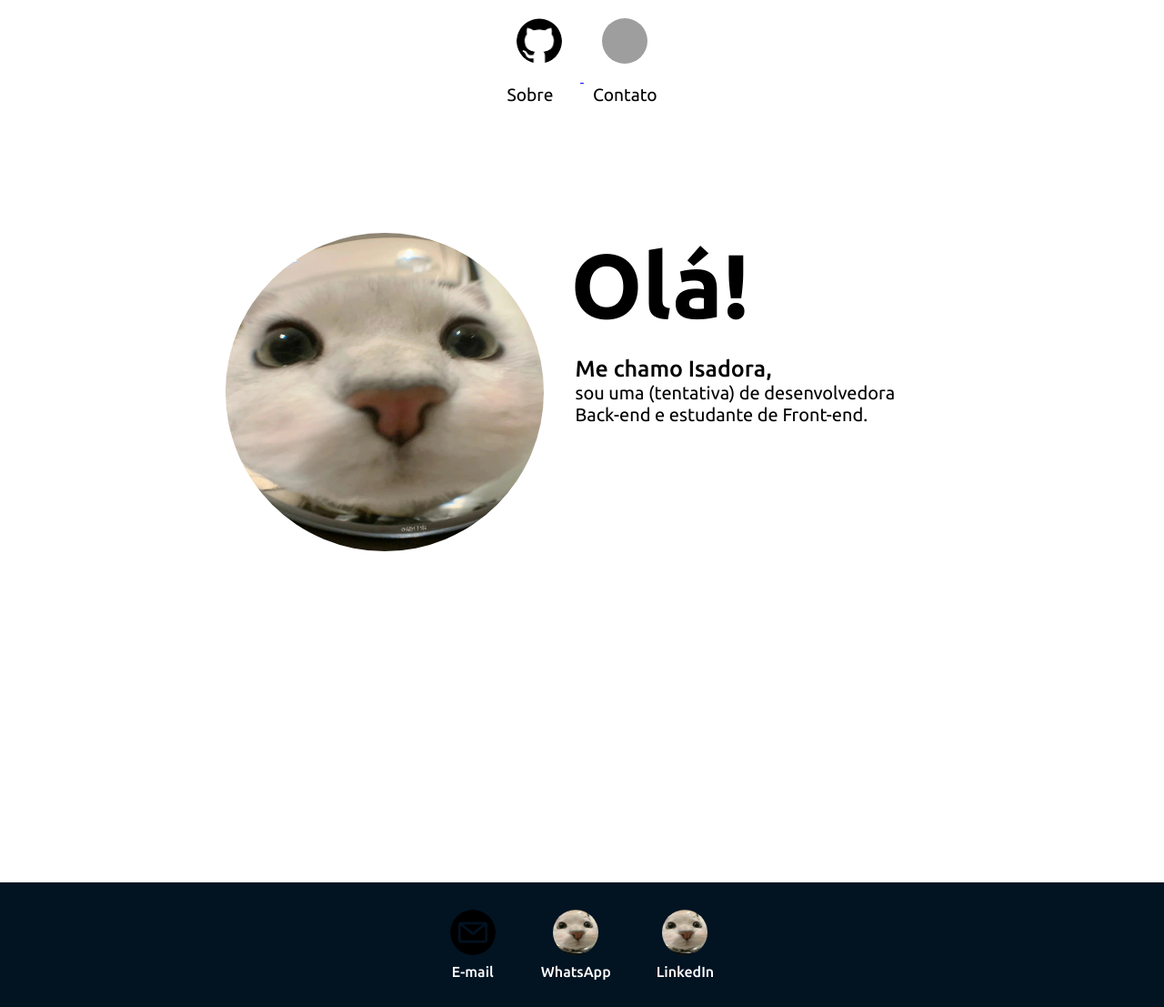
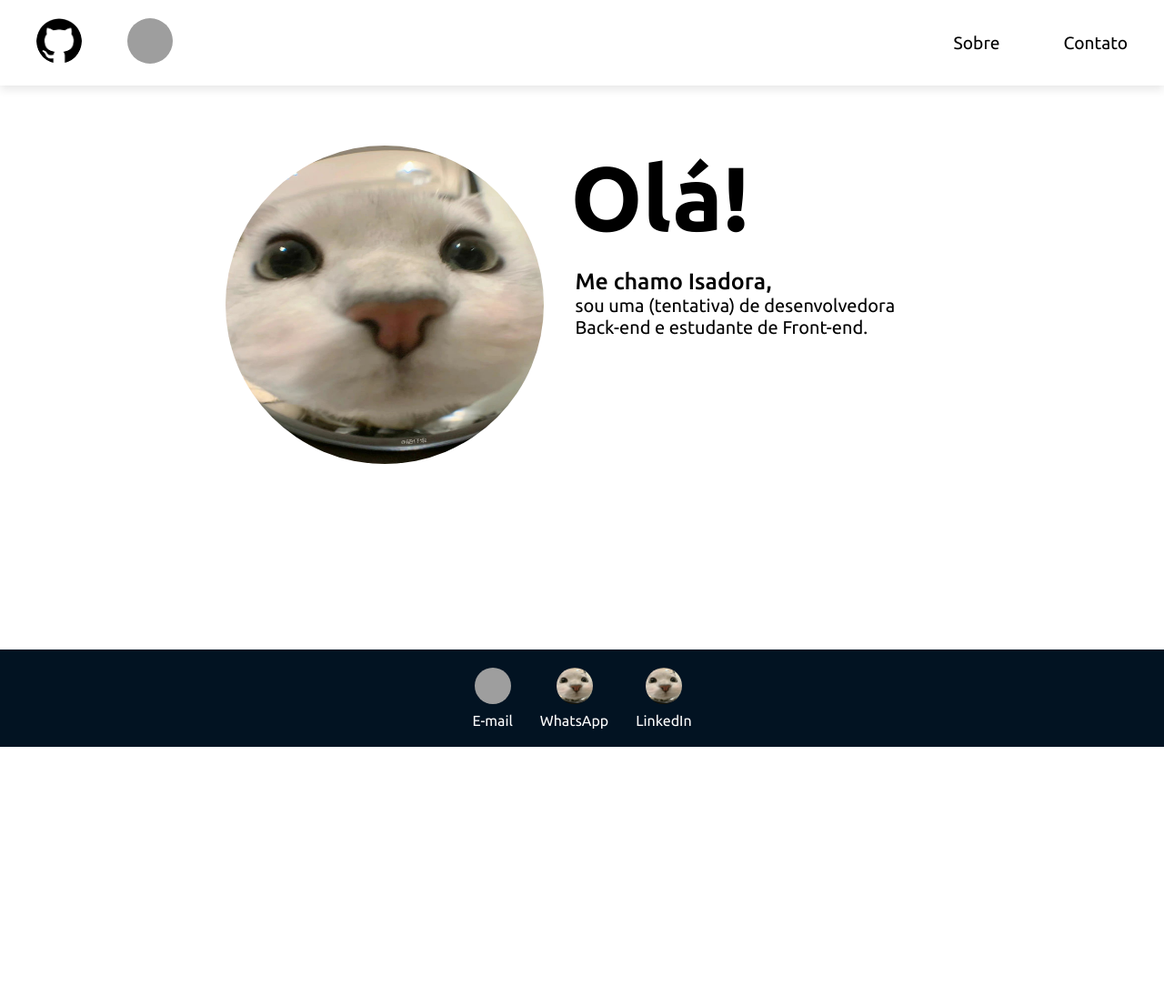
Before and after one commit to isasilvino/php_html_css, a PHP site: page / in a window 1280 px wide. Shown: the whole page at 91% size. After the commit the page ends 821 px from the top, so only its background shows below. Run offline with PHP 8.4, Linux system fonts and the light colour scheme; grey boxes are pictures that could not be loaded.

Commit message:
Atualizando

```diff
--- a/Aula10/index.html
+++ b/Aula10/index.html
@@ -1,13 +1,11 @@
 <!DOCTYPE html>
-<html lang="pt-br">
+<html lang="en">
 
 <head>
     <meta charset="UTF-8">
     <meta name="viewport" content="width=device-width, initial-scale=1.0">
     <title>Document</title>
-    <link
-        href="https://fonts.googleapis.com/css2?family=Ubuntu:ital,wght@0,300;0,400;0,500;0,700;1,300;1,400;1,500;1,700&display=swap"
-        rel="stylesheet">
+    <link href="https://fonts.googleapis.com/css2?family=Ubuntu:ital,wght@0,300;0,400;0,500;0,700;1,300;1,400;1,500;1,700&display=swap" rel="stylesheet">
     <link rel="stylesheet" href="style.css">
 
 
@@ -18,30 +16,20 @@
 <body>
 
     <header>
-        <div id="menu">
-            <nav class="ubuntu-regular">
-                <div class="logos">
+        <div id="menu-left">
             <a href="https://github.com/isasilvino?tab=repositories" target="_blank" rel="noopener noreferrer">
-                        <img src="git.png" alt="">
-
+                <img src="git.png" alt="GitHub" class="icon-git">
             </a>
-                    <a href="https://www.linkedin.com/in/isadora-silvino-cardoso-/" target="_blank"
-                        rel="noopener noreferrer">
-                        <img src="https://encrypted-tbn0.gstatic.com/images?q=tbn:ANd9GcS_JdZfkwuQxVroCUvBiaQ4K6JrnRrbL-5RLQ&s"
-                            alt="">
-
+            <a href="https://www.linkedin.com/in/isadora-silvino-cardoso-/" target="_blank" rel="noopener noreferrer">
+                <img src="https://encrypted-tbn0.gstatic.com/images?q=tbn:ANd9GcS_JdZfkwuQxVroCUvBiaQ4K6JrnRrbL-5RLQ&s" alt="LinkedIn" class="icon-linkedin">
             </a>
         </div>
 
-                <div class="opcao">
-                    <a href="#menu" >Sobre</a>
-                    <a href="#contato" >Contato</a>
-                </div>
-            </nav>
-
+        <div id="menu-right">
+            <a href="#" class="ubuntu-regular">Sobre</a>
+            <a href="#contato" class="ubuntu-regular">Contato</a>
         </div>
     </header>
-
 
 
     <div id="sobre">
@@ -66,16 +54,16 @@
     <footer id="contato">
         <div class="footer-container">
             <a href="" target="_blank" rel="noopener noreferrer">
-                    <img src="gmail icon.png">
-                    <p class="ubuntu-medium">E-mail</p>
+                <img src="gmail">
+                <p class="ubuntu-regular">E-mail</p>
             </a>
             <a href="" target="_blank" rel="noopener noreferrer">
                 <img src="gatoicon.jpg" alt="WhatsApp">
-                    <p class="ubuntu-medium">WhatsApp</p>
+                <p class="ubuntu-regular">WhatsApp</p>
             </a>
             <a href="" target="_blank" rel="noopener noreferrer">
                 <img src="gatoicon.jpg" alt="LinkedIn">
-                    <p class="ubuntu-medium">LinkedIn</p>
+                <p class="ubuntu-regular">LinkedIn</p>
             </a>
         </div>
     </footer>
--- a/Aula10/style.css
+++ b/Aula10/style.css
@@ -4,53 +4,77 @@
     box-sizing: border-box;
 }
 
-html,
-body {
+html, body {
+    scroll-behavior: smooth;
+    padding-top: 80px;
     height: 100%;
     margin: 0;
-    padding: 0;
 
-
+    display: flex;
+    flex-direction: column;
 }
 
 
 header {
+    position: fixed;
+    top: 0;
+    z-index: 1000;
+    background-color: white;
+    display: flex;
+    justify-content: space-between;
+    align-items: center;
+    width: 100%;
+    padding: 20px;
+    box-shadow: 0 4px 10px rgba(0, 0, 0, 0.1);
+}
 
-    margin-bottom: 7%;
-    width: 100%;
+#menu-left {
     display: flex;
-    justify-content: center;
-    text-align: center;
-
+    gap: 50px;
+    margin-left: 20px;
+}
+#menu-right {
+    display: flex;
+    align-items: center;
+    gap: 50px;
+    margin-right: 20px;
 
 }
 
-div .opcao a {
+nav{
+    display: flex;
+    align-items: center;
+}
+
+#menu-right a {
     color: black;
     text-decoration: none;
-    margin: 20px;
+    margin-left: 20px;
     font-size: larger;
-
 }
 
-div .opcao a:hover {
-    border-bottom: 3px solid rgb(2, 19, 34);
+#menu-right a:hover {
+    border-bottom: 3px solid rgb(2, 19, 34)
 }
 
 
 
-
-.logos img {
+header img{
 
     height: 50px;
     width: 50px;
     border-radius: 50%;
     transition: transform 0.2s ease-in-out;
-    margin: 20px;
+    text-align:left;
+    text-align: center;
+
+
+
+
 
 }
 
-.logos img:hover {
+header img:hover{
     transform: scale(1.1);
 
 
@@ -62,31 +86,30 @@ div .opcao a:hover {
     flex: 1;
     display: flex;
     flex-direction: column;
-
+    justify-content: center;
     align-items: center;
     width: 100%;
-
-
+    text-align: center;
 }
 
 .imagem-icon {
     height: 350px;
     width: 350px;
     border-radius: 50%;
-    margin-bottom: 40%;
+    margin-bottom: 26%;
+
+
+}
 
 
 
 
-
-}
 
 .texto {
     display: flex;
     align-items: flex-start;
     text-align: left;
     gap: 30px;
-    margin: 50px;
 }
 
 
@@ -130,20 +153,19 @@ div .opcao a:hover {
 
 footer {
     margin-top: auto;
-
     width: 100%;
     background-color: rgb(2, 19, 34);
     color: white;
     text-align: center;
-    padding: 30px 30px;
-
+    padding: 20px 0;
     position: relative;
 }
 
 .footer-container {
     display: flex;
     justify-content: center;
-    gap: 50px;
+    align-items: center;
+    gap: 30px;
 }
 
 .footer-container a {
@@ -152,10 +174,9 @@ footer {
     text-align: center;
 }
 
-
 .footer-container img {
-    width: 50px;
-    height: 50px;
+    width: 40px;
+    height: 40px;
     border-radius: 50%;
     transition: transform 0.2s ease-in-out;
 }
@@ -168,3 +189,24 @@ footer {
     margin-top: 5px;
     font-size: 16px;
 }
+@media  (max-width: 768px){
+
+    .header{
+        display: flex;
+        background-color: #1C1C1C;
+        height: 150px;
+        justify-content: space-around;
+        align-items: center;
+        flex-wrap: wrap;
+    }
+
+    .menu-link{
+        display: flex;
+        gap: 20px;
+        flex-wrap: wrap;
+        justify-content: center;
+        text-align: center;
+        align-items: center;
+    }
+
+}
```
Lines whose indentation alone changed are shown as unchanged.
